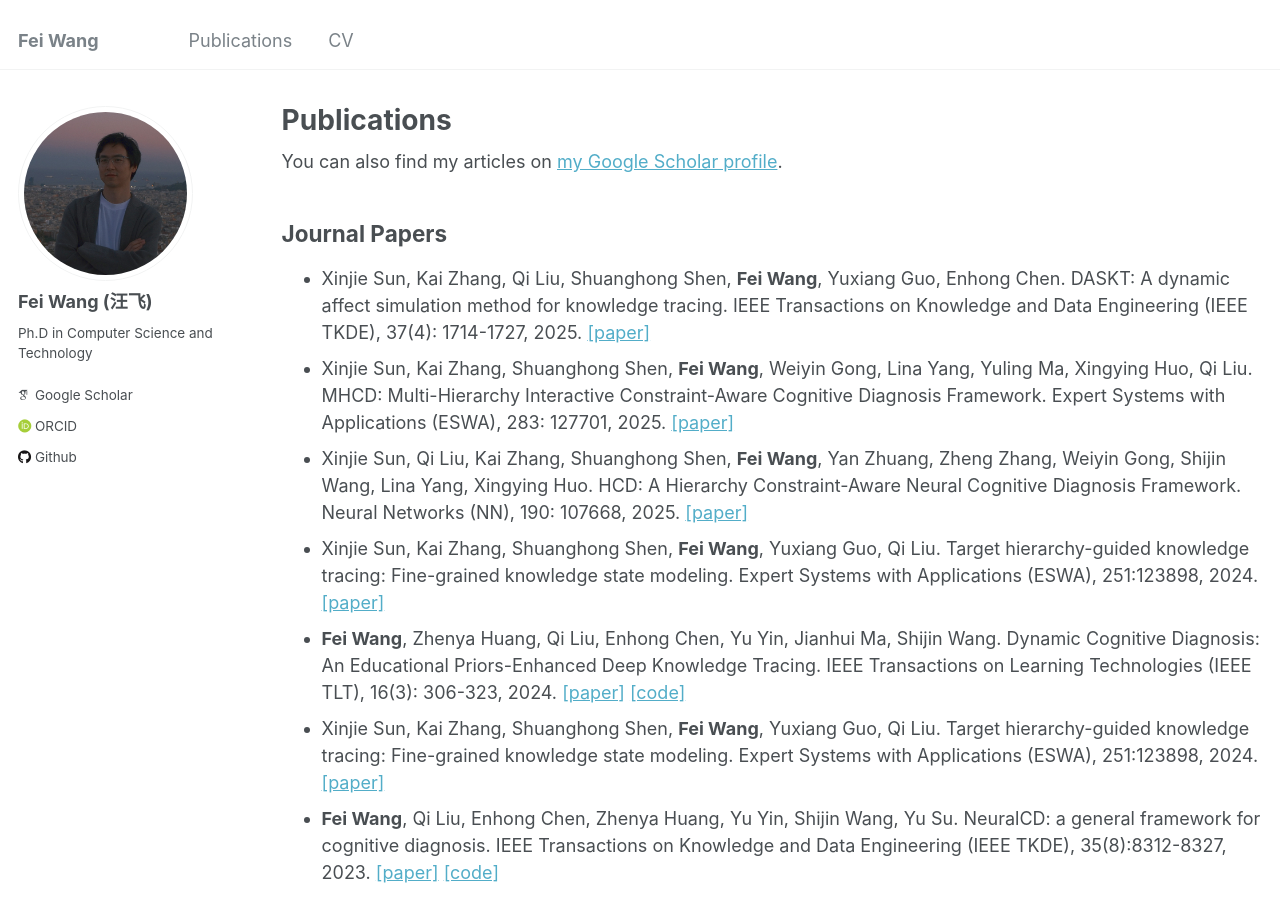
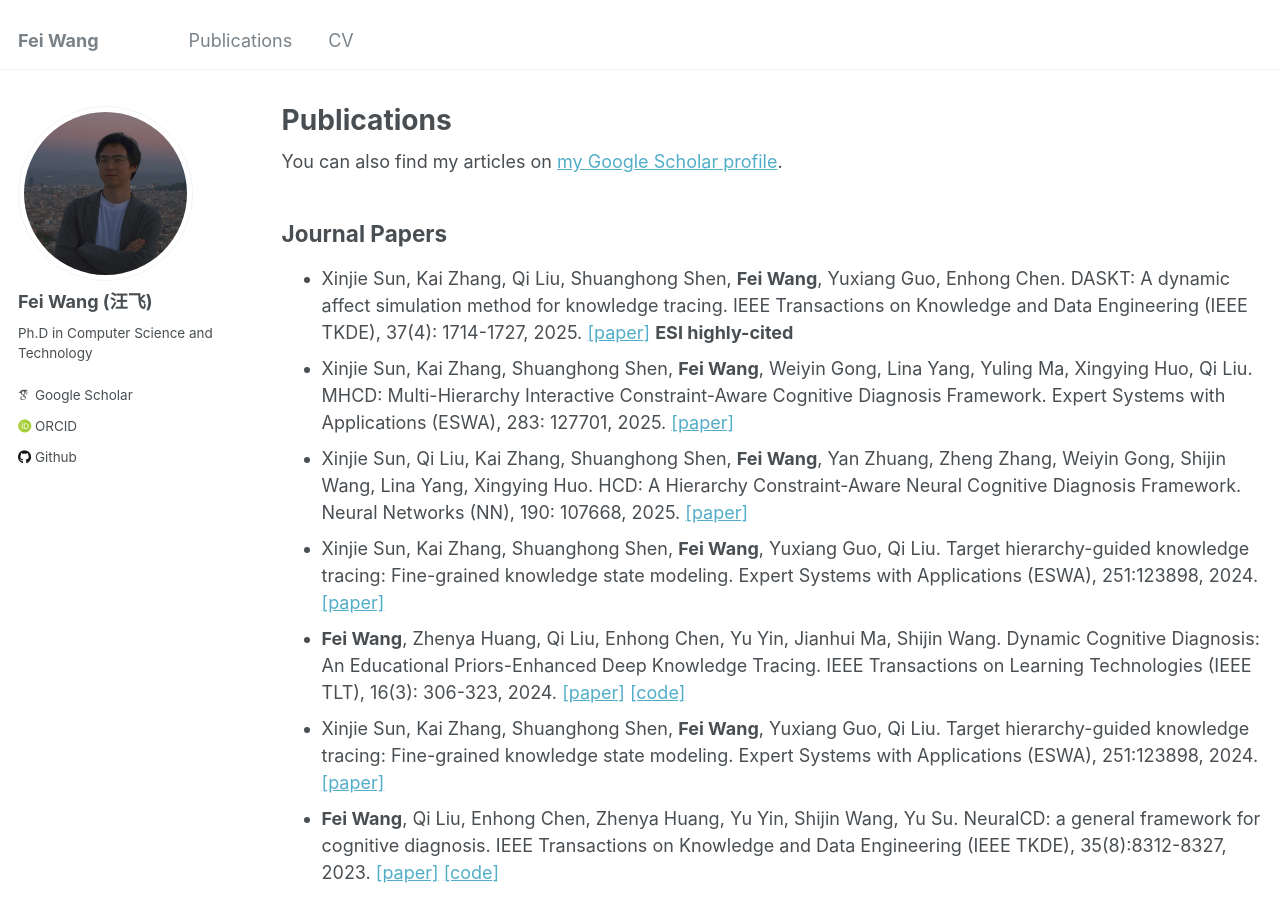
Before and after one commit to LegionKing/LegionKing.github.io, a Jekyll site: the page built from _pages/publications.md, in a window 1280 px wide and 900 px high. Built offline with Jekyll 4.4.1, drawn with Linux system fonts in a browser that asks for light colours; some web fonts are replaced.

Commit message:
update ESI highly-cited

```diff
--- a/_pages/publications.md
+++ b/_pages/publications.md
@@ -19,7 +19,7 @@ author_profile: true
 
 <!-- copy and paste the following content directly into the _pages/publications.md -->
 ## Journal Papers
-* Xinjie Sun, Kai Zhang, Qi Liu, Shuanghong Shen, **Fei Wang**, Yuxiang Guo, Enhong Chen. DASKT: A dynamic affect simulation method for knowledge tracing. IEEE Transactions on Knowledge and Data Engineering (IEEE TKDE), 37(4): 1714-1727, 2025. [[paper]](https://ieeexplore.ieee.org/abstract/document/10830578/)
+* Xinjie Sun, Kai Zhang, Qi Liu, Shuanghong Shen, **Fei Wang**, Yuxiang Guo, Enhong Chen. DASKT: A dynamic affect simulation method for knowledge tracing. IEEE Transactions on Knowledge and Data Engineering (IEEE TKDE), 37(4): 1714-1727, 2025. [[paper]](https://ieeexplore.ieee.org/abstract/document/10830578/) **ESI highly-cited**
 * Xinjie Sun, Kai Zhang, Shuanghong Shen, **Fei Wang**, Weiyin Gong, Lina Yang, Yuling Ma, Xingying Huo, Qi Liu. MHCD: Multi-Hierarchy Interactive Constraint-Aware Cognitive Diagnosis Framework. Expert Systems with Applications (ESWA), 283: 127701, 2025. [[paper]](https://www.sciencedirect.com/science/article/pii/S0957417425013235)
 * Xinjie Sun, Qi Liu, Kai Zhang, Shuanghong Shen, **Fei Wang**, Yan Zhuang, Zheng Zhang, Weiyin Gong, Shijin Wang, Lina Yang, Xingying Huo. HCD: A Hierarchy Constraint-Aware Neural Cognitive Diagnosis Framework. Neural Networks (NN), 190: 107668, 2025. [[paper]](https://www.sciencedirect.com/science/article/pii/S0893608025005489)
 * Xinjie Sun, Kai Zhang, Shuanghong Shen, **Fei Wang**, Yuxiang Guo, Qi Liu. Target hierarchy-guided knowledge tracing: Fine-grained knowledge state modeling. Expert Systems with Applications (ESWA), 251:123898, 2024. [[paper]](https://www.sciencedirect.com/science/article/abs/pii/S0957417424007644)
--- a/markdown_generator/publications.tsv
+++ b/markdown_generator/publications.tsv
@@ -20,7 +20,7 @@ pub_date	authors	title	venue	venue_details	abbr_venue	category	excerpt	paper_url
 2024	Jiatong Li, Qi Liu, Fei Wang, Jiayu Liu, Zhenya Huang, Fangzhou Yao, Linbo Zhu, Yu Su	Towards the Identifiability and Explainability for Personalized Learner Modeling: An Inductive Paradigm	Proceedings of the ACM on Web Conference	3420-3431	WWW	Conference	NA	https://openreview.net/pdf?id=vYJRWs4twL	NA	NA	NA
 2024	"Guanhao Zhao, Zhenya Huang, Yan Zhuang, Haoyang Bi, Yiyan Wang, Fei Wang, Zhiyuan Ma, Yixia Zhao"	"A diffusion-based cognitive diagnosis framework for robust learner assessment
 "	IEEE Transactions on Learning Technologies	17: 2227-2241	IEEE TLT	Journal	NA	http://staff.ustc.edu.cn/~huangzhy/files/papers/GuanhaoZhao-TLT2024.pdf	NA	NA	NA
-2025	Xinjie Sun, Kai Zhang, Qi Liu, Shuanghong Shen, Fei Wang, Yuxiang Guo, Enhong Chen	DASKT: A dynamic affect simulation method for knowledge tracing	IEEE Transactions on Knowledge and Data Engineering	37(4): 1714-1727	IEEE TKDE	Journal	NA	https://ieeexplore.ieee.org/abstract/document/10830578/	NA	NA	NA
+2025	Xinjie Sun, Kai Zhang, Qi Liu, Shuanghong Shen, Fei Wang, Yuxiang Guo, Enhong Chen	DASKT: A dynamic affect simulation method for knowledge tracing	IEEE Transactions on Knowledge and Data Engineering	37(4): 1714-1727	IEEE TKDE	Journal	NA	https://ieeexplore.ieee.org/abstract/document/10830578/	NA	NA	ESI highly-cited
 2025	Xinjie Sun, Kai Zhang, Shuanghong Shen, Fei Wang, Weiyin Gong, Lina Yang, Yuling Ma, Xingying Huo, Qi Liu	MHCD: Multi-Hierarchy Interactive Constraint-Aware Cognitive Diagnosis Framework	Expert Systems with Applications	283: 127701	ESWA	Journal	NA	https://www.sciencedirect.com/science/article/pii/S0957417425013235	NA	NA	NA
 2025	Xinjie Sun, Qi Liu, Kai Zhang, Shuanghong Shen, Fei Wang, Yan Zhuang, Zheng Zhang, Weiyin Gong, Shijin Wang, Lina Yang, Xingying Huo	HCD: A Hierarchy Constraint-Aware Neural Cognitive Diagnosis Framework	Neural Networks	190: 107668	NN	Journal	NA	https://www.sciencedirect.com/science/article/pii/S0893608025005489	NA	NA	NA
 2025	Wei Song, Zhenya Huang, Cheng Cheng, Weibo Gao, Bihan Xu, GuanHao Zhao, Fei Wang, Runze Wu	Irt-router: Effective and interpretable multi-llm routing via item response theory	Annual Meeting of the Association for Computational Linguistics	15629-15644	ACL	Conference	NA	https://aclanthology.org/2025.acl-long.761/	NA	NA	NA
```
Also changed, not shown: markdown_generator/publication_list.md (+4 -2 lines), 1 other file.
